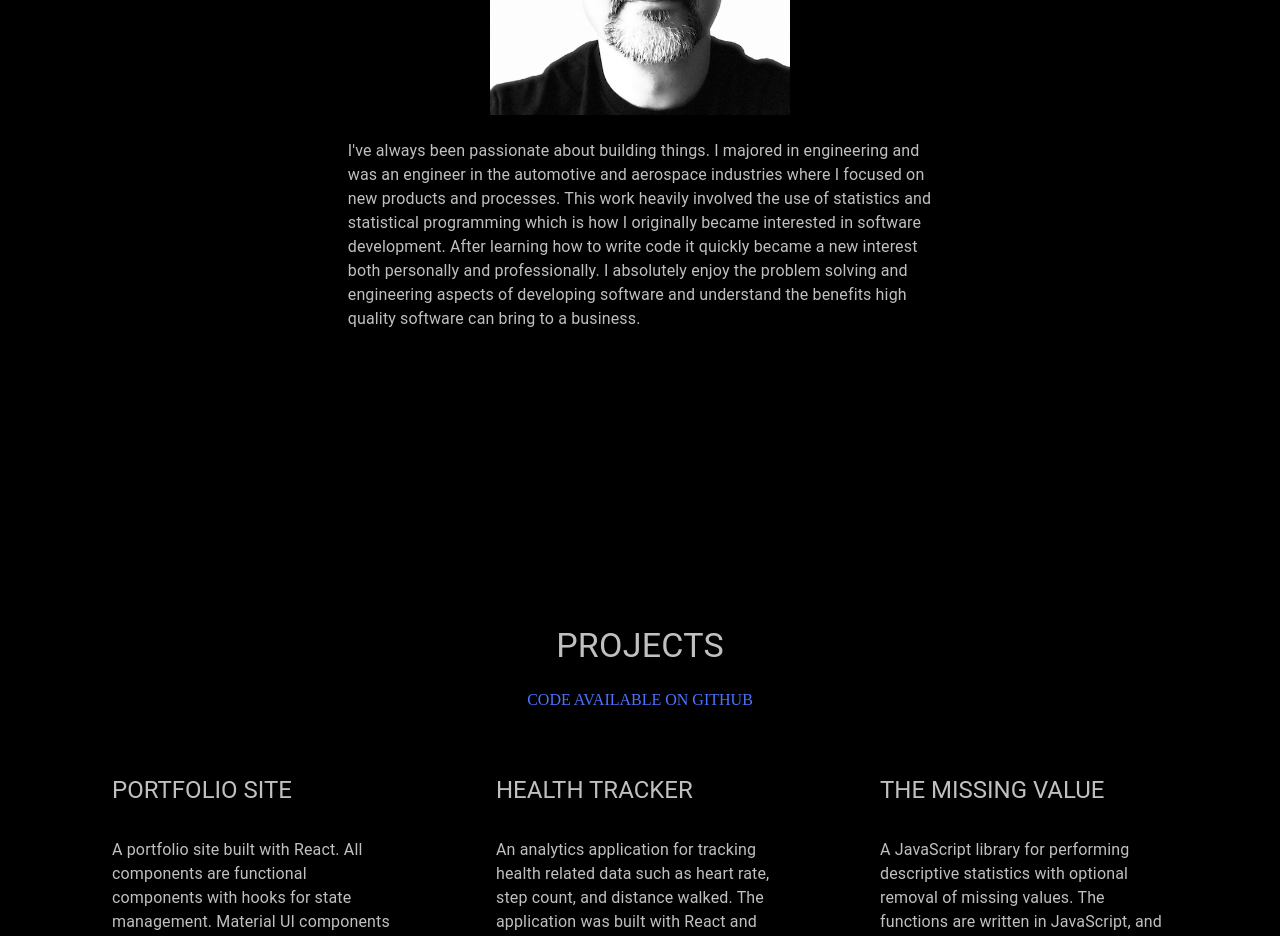
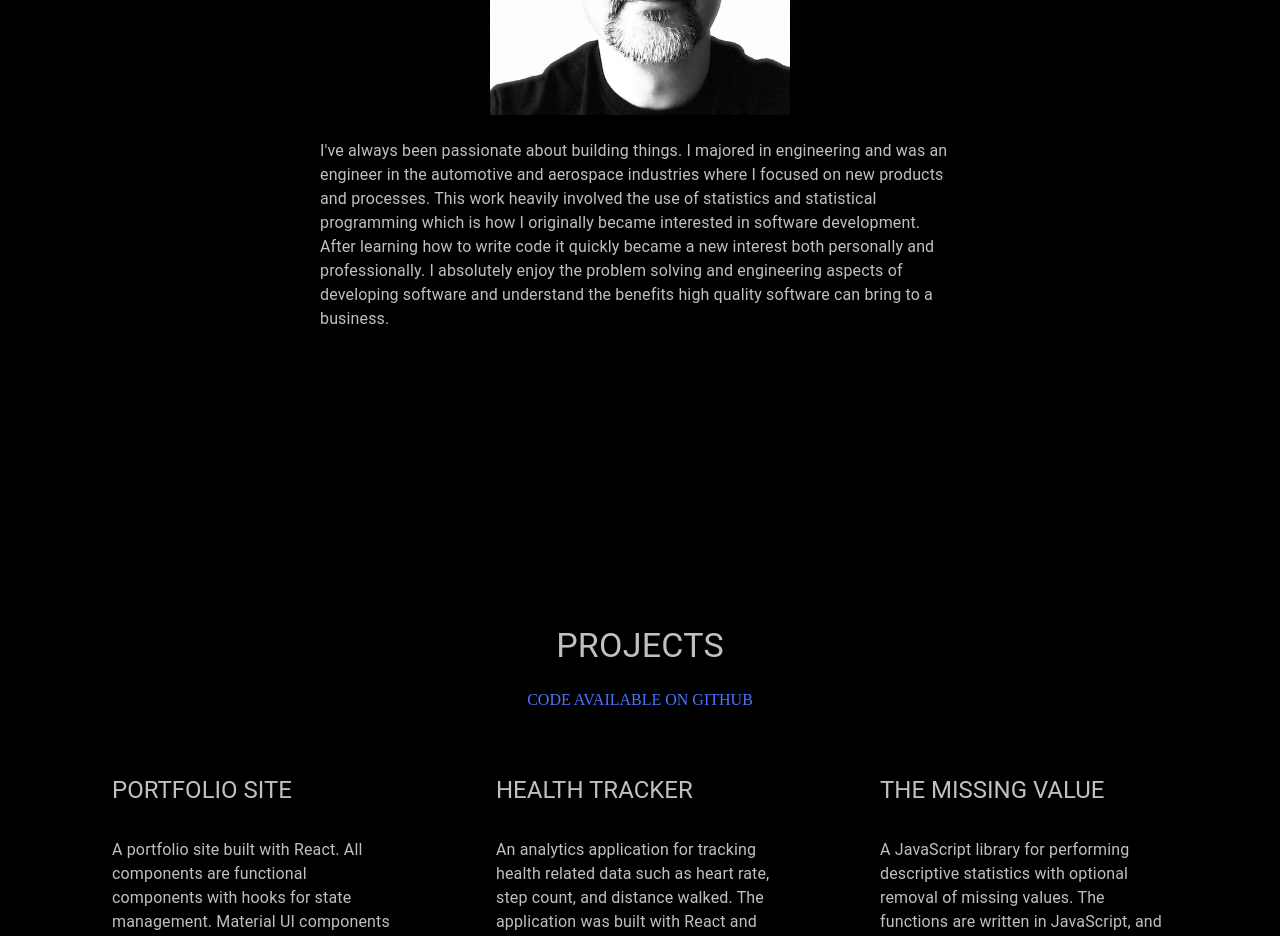
Before and after one commit to Alexander512/portfolio-site, a React app: page / in a window 1280 px wide. Shown: the part 1160-2096 px from the top of the page. Built offline with nearby package versions, Linux system fonts and the light colour scheme.

Commit message:
Updated about paragraph styles

```diff
--- a/public/styles.css
+++ b/public/styles.css
@@ -37,7 +37,6 @@ form {
 
 #pAbout {
   margin: 0 25vw 0 25vw;
-  max-inline-size: 65ch;
 }
 
 .card {
```
